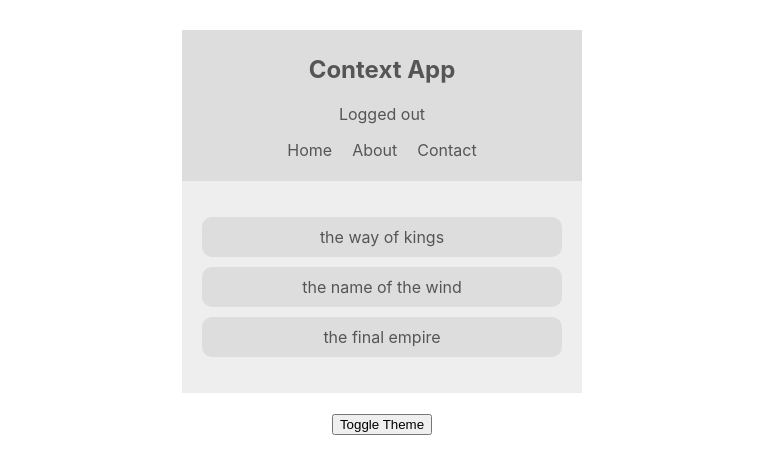
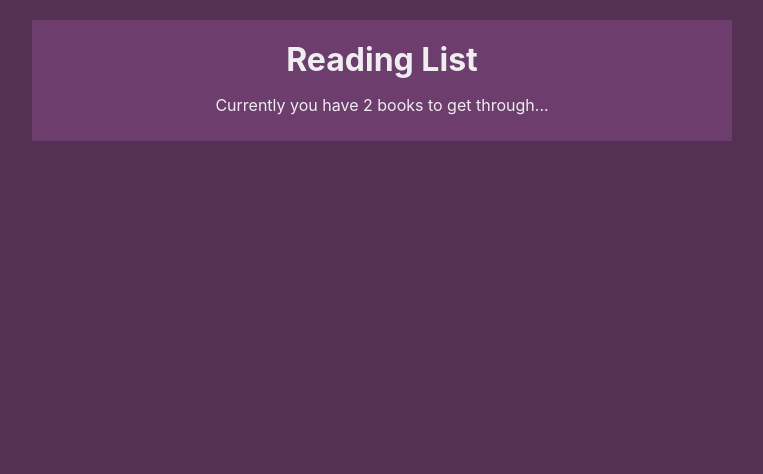
Before and after one commit to Dan-Bird/react-hooks, a React (Create React App) app: page / in a window 1280 px wide. Shown: the top 474 px of the page, without its empty margins (258-1021 px from the left). Built offline with nearby package versions, Linux system fonts and the light colour scheme.

Commit message:
Change To Reading List

```diff
--- a/package.json
+++ b/package.json
@@ -5,7 +5,8 @@
   "dependencies": {
     "react": "^16.8.6",
     "react-dom": "^16.8.6",
-    "react-scripts": "3.0.1"
+    "react-scripts": "3.0.1",
+    "uuid": "^8.3.1"
   },
   "scripts": {
     "start": "react-scripts start",
--- a/src/App.js
+++ b/src/App.js
@@ -1,20 +1,13 @@
 import React from 'react';
-import BookList from './components/BookList';
 import Navbar from './components/Navbar';
-import ThemeToggle from './components/ThemeToggle';
-import AuthContextProvider from './contexts/AuthContext';
-import ThemeContextProvider from './contexts/ThemeContext';
+import BookContextProvider from './contexts/BookContext';
 
 function App() {
   return (
     <div className="App">
-      <ThemeContextProvider>
-        <AuthContextProvider>
-          <Navbar />
-          <BookList />
-          <ThemeToggle />
-        </AuthContextProvider>
-      </ThemeContextProvider>
+      <BookContextProvider>
+        <Navbar />
+      </BookContextProvider>
     </div>
   );
 }
--- a/src/components/Navbar.js
+++ b/src/components/Navbar.js
@@ -1,24 +1,13 @@
 import React, { useContext } from 'react';
-import { AuthContext } from '../contexts/AuthContext';
-import { ThemeContext } from '../contexts/ThemeContext';
+import { BookContext } from '../contexts/BookContext';
 
 const Navbar = () => {
-  const { isAuthenticated, toggleAuth } = useContext(AuthContext);
-  const { isLightTheme, light, dark } = useContext(ThemeContext);
-  const theme = isLightTheme ? light : dark;
-
+  const { books } = useContext(BookContext);
   return (
-    <nav style={{ backgroundColor: theme.ui, color: theme.syntax }}>
-      <h1>Context App</h1>
-      <span onClick={toggleAuth} style={{ cursor: 'pointer' }}>
-        {isAuthenticated ? 'Logged in' : 'Logged out'}
-      </span>
-      <ul>
-        <li>Home</li>
-        <li>About</li>
-        <li>Contact</li>
-      </ul>
-    </nav>
+    <div className="navbar">
+      <h1>Reading List</h1>
+      <p>Currently you have {books.length} books to get through...</p>
+    </div>
   );
 };
 
--- /dev/null
+++ b/src/contexts/BookContext.js
@@ -0,0 +1,25 @@
+import React, { createContext, useState } from 'react';
+import { v1 as uuid } from 'uuid';
+
+export const BookContext = createContext();
+
+const BookContextProvider = ({ children }) => {
+  const [books, setBooks] = useState([
+    { title: 'name of the wind', author: 'patrick rothfuss', id: 1 },
+    { title: 'the final empire', author: 'brandon sanderson', id: 2 },
+  ]);
+  const addBook = (title, author) => {
+    setBooks([...books, { title, author, id: uuid() }]);
+  };
+  const removeBook = id => {
+    setBooks(books.filter(book => book.id !== id));
+  };
+
+  return (
+    <BookContext.Provider value={{ books, addBook, removeBook }}>
+      {children}
+    </BookContext.Provider>
+  );
+};
+
+export default BookContextProvider;
--- a/src/index.css
+++ b/src/index.css
@@ -1,38 +1,24 @@
 body {
   margin: 0;
-  font-family: -apple-system, BlinkMacSystemFont, "Segoe UI", "Roboto", "Oxygen",
-    "Ubuntu", "Cantarell", "Fira Sans", "Droid Sans", "Helvetica Neue",
+  font-family: -apple-system, BlinkMacSystemFont, 'Segoe UI', 'Roboto', 'Oxygen',
+    'Ubuntu', 'Cantarell', 'Fira Sans', 'Droid Sans', 'Helvetica Neue',
     sans-serif;
   -webkit-font-smoothing: antialiased;
   -moz-osx-font-smoothing: grayscale;
+  background: #553055;
 }
-
-/* app styles */
 .App {
-  max-width: 400px;
-  margin: 30px auto;
+  background: #4c2a4c;
+  margin: 20px auto;
+  width: 90%;
+  max-width: 700px;
+  color: #eee;
+}
+.navbar {
+  padding: 10px 20px;
   text-align: center;
+  background: #6d3d6d;
 }
-nav{
-  padding: 5px;
+.navbar h1 {
+  margin: 10px 0;
 }
-nav ul {
-  padding: 0;
-}
-nav ul li {
-  display: inline-block;
-  margin: 0 10px;
-}
-.book-list {
-  padding: 20px;
-  margin-bottom: 20px;
-}
-.book-list ul{
-  padding: 0;
-  list-style-type: none;
-}
-.book-list li {
-  padding: 10px;
-  margin: 10px auto;
-  border-radius: 10px;
-}
```
Also changed, not shown: 1 other file (tests, documents, lock files or other folders).
